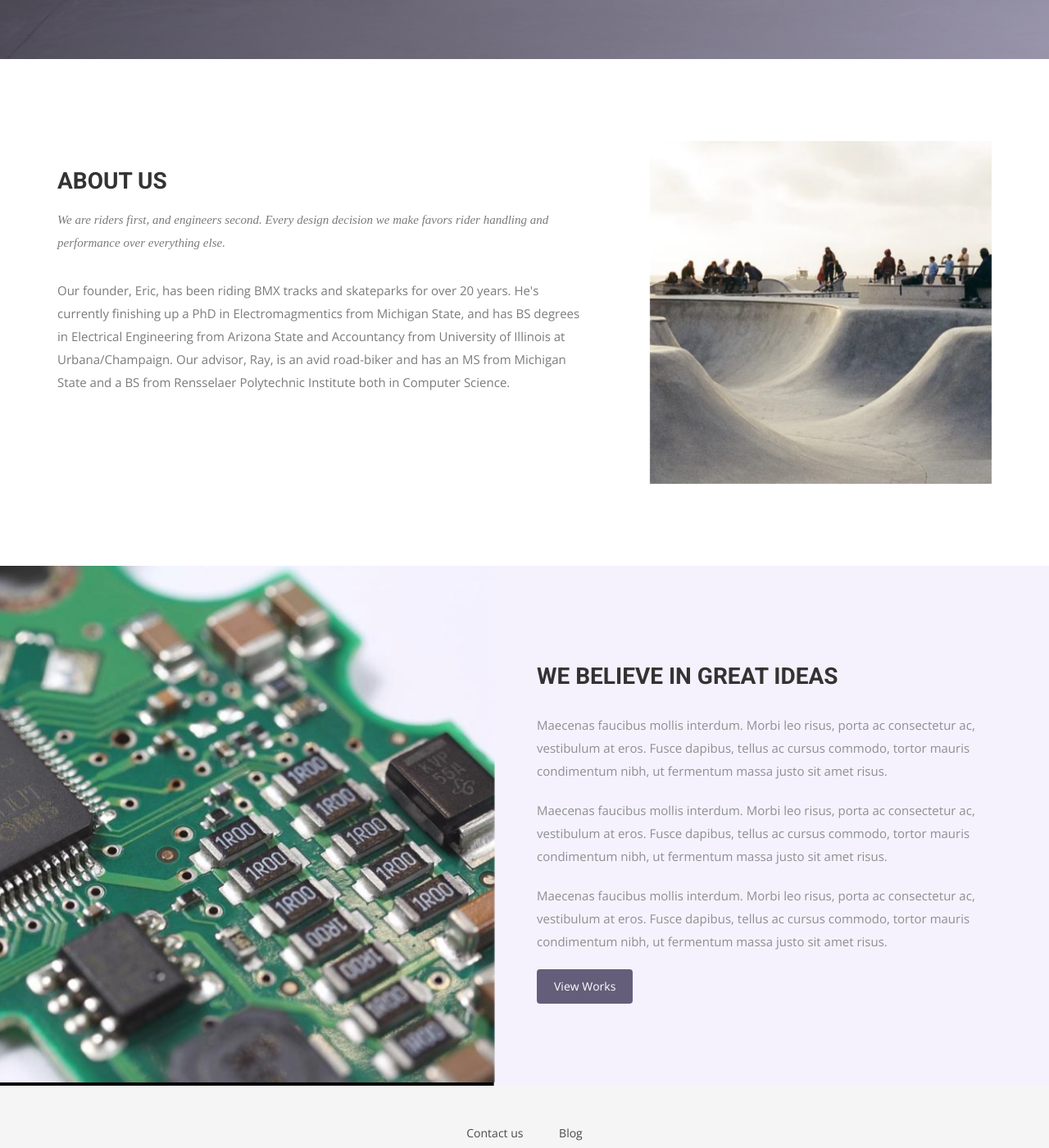
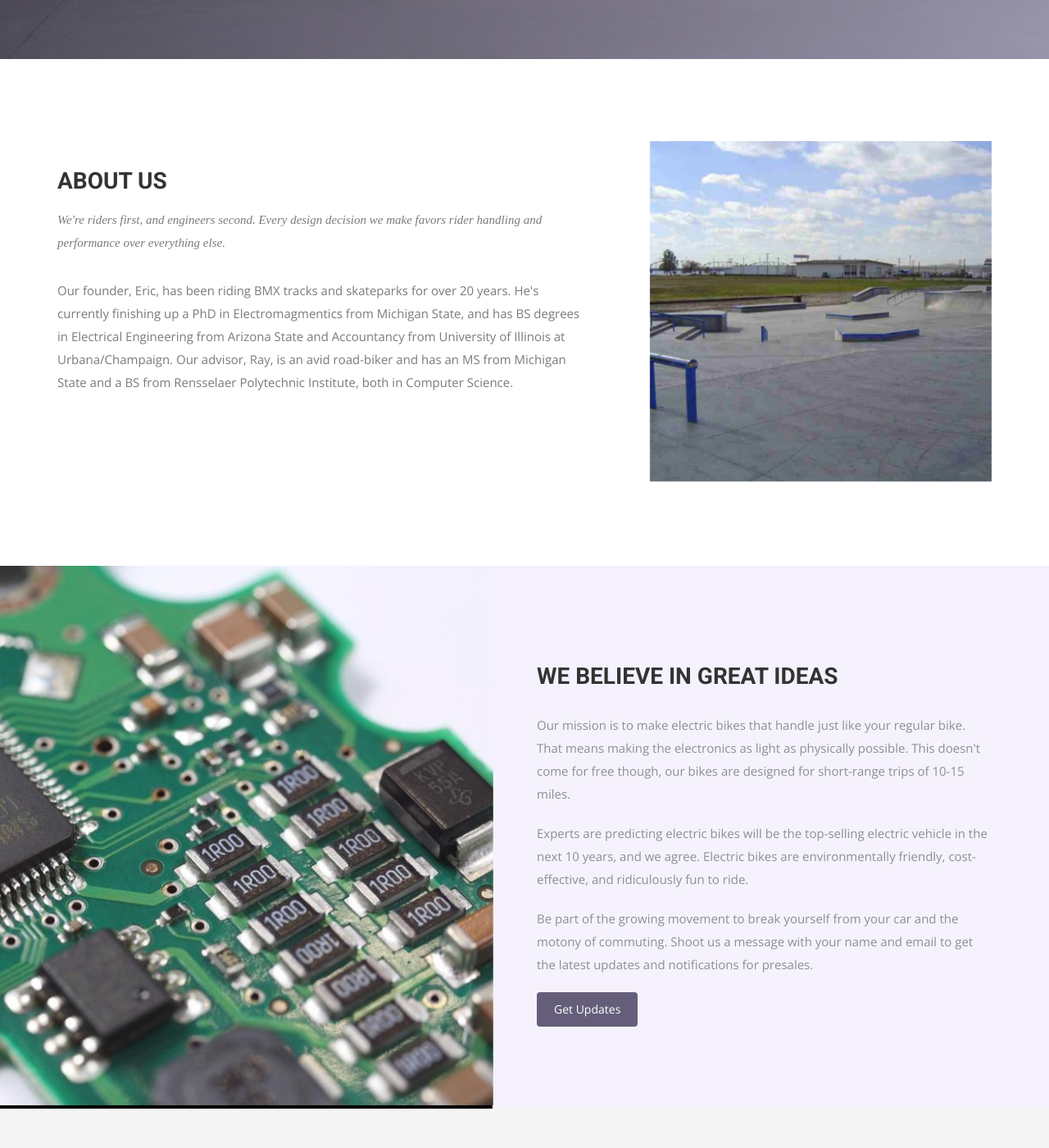
Before and after one commit to eklinefel/cliftn_test, a Jekyll site: the page built from index.html, in a window 1280 px wide and 1400 px high, scrolled down 783 px. Shown: the whole window at 82% size. Built offline with Jekyll 4.4.1, drawn with Linux system fonts in a browser that asks for light colours; nearby versions of some CDN libraries; some web fonts are replaced; some of the changed text lies outside the part shown.

Commit message:
final changes

```diff
--- a/index.html
+++ b/index.html
@@ -11,7 +11,7 @@ permalink: /
       <div class="col-md-10 col-md-offset-2">
         <div class="block">
           <h1 class="animated fadeInUp">LIGHT ELECTRIC BIKES &#38; <br> FRAME KITS</h1>
-          <p class="animated fadeInUp">We are obsessively designing state-of-the-art electric bikes. Our bikes are light, fast, and clean.</p>
+          <p class="animated fadeInUp">We're obsessively designing state-of-the-art electric bikes. Our bikes are light, fast, and clean.</p>
         </div>
       </div>
     </div>
@@ -25,9 +25,9 @@ permalink: /
         <div class="block">
           <div class="section-title">
             <h2>About Us</h2>
-            <p>We are riders first, and engineers second.  Every design decision we make favors rider handling and performance over everything else.</p>
+            <p>We're riders first, and engineers second.  Every design decision we make favors rider handling and performance over everything else.</p>
           </div>
-          <p>Our founder, Eric, has been riding BMX tracks and skateparks for over 20 years. He's currently finishing up a PhD in Electromagmentics from Michigan State, and has BS degrees in Electrical Engineering from Arizona State and Accountancy from University of Illinois at Urbana/Champaign.  Our advisor, Ray, is an avid road-biker and has an MS from Michigan State and a BS from Rensselaer Polytechnic Institute both in Computer Science.</p>
+          <p>Our founder, Eric, has been riding BMX tracks and skateparks for over 20 years. He's currently finishing up a PhD in Electromagmentics from Michigan State, and has BS degrees in Electrical Engineering from Arizona State and Accountancy from University of Illinois at Urbana/Champaign.  Our advisor, Ray, is an avid road-biker and has an MS from Michigan State and a BS from Rensselaer Polytechnic Institute, both in Computer Science.</p>
         </div>
             <!--p>Far far away, behind the word mountains, far from the countries Vokalia and Consonantia, there live the blind texts. Separated they live in Bookmarksgrove right at the coast of the Semantics</p>
           </div>
@@ -48,10 +48,10 @@ permalink: /
   <div class="row">
     <div class="col-md-6 col-md-offset-6">
       <h2>WE BELIEVE IN GREAT IDEAS</h2>
-      <p>Maecenas faucibus mollis interdum. Morbi leo risus, porta ac consectetur ac, vestibulum at eros. Fusce dapibus, tellus ac cursus commodo, tortor mauris condimentum nibh, ut fermentum massa justo sit amet risus.</p>
-      <p>Maecenas faucibus mollis interdum. Morbi leo risus, porta ac consectetur ac, vestibulum at eros. Fusce dapibus, tellus ac cursus commodo, tortor mauris condimentum nibh, ut fermentum massa justo sit amet risus.</p>
-      <p>Maecenas faucibus mollis interdum. Morbi leo risus, porta ac consectetur ac, vestibulum at eros. Fusce dapibus, tellus ac cursus commodo, tortor mauris condimentum nibh, ut fermentum massa justo sit amet risus.</p>
-      <a href="#" class="btn btn-view-works">View Works</a>
+      <p>Our mission is to make electric bikes that handle just like your regular bike.  That means making the electronics as light as physically possible. This doesn't come for free though, our bikes are designed for short-range trips of 10-15 miles.</p>
+      <p>Experts are predicting electric bikes will be the top-selling electric vehicle in the next 10 years, and we agree. Electric bikes are environmentally friendly, cost-effective, and ridiculously fun to ride.</p>
+      <p>Be part of the growing movement to break yourself from your car and the motony of commuting. Shoot us a message with your name and email to get the latest updates and notifications for presales.</p>
+      <a href="{{ site.baseurl }}/contact" class="btn btn-view-works">Get Updates</a>
     </div>
   </div>
 </div>
```
Also changed, not shown: img/wrapper-img.png, img/wrapper-img_dport.png (added), img/wrapper-img_sk1.png (added), 9 other files.
